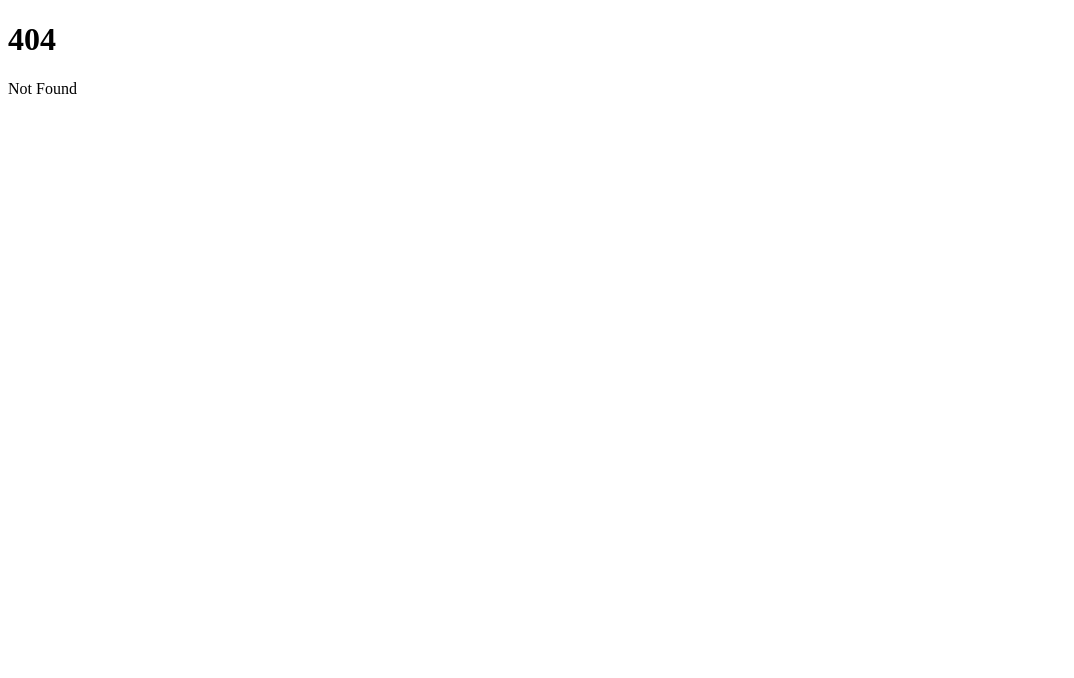
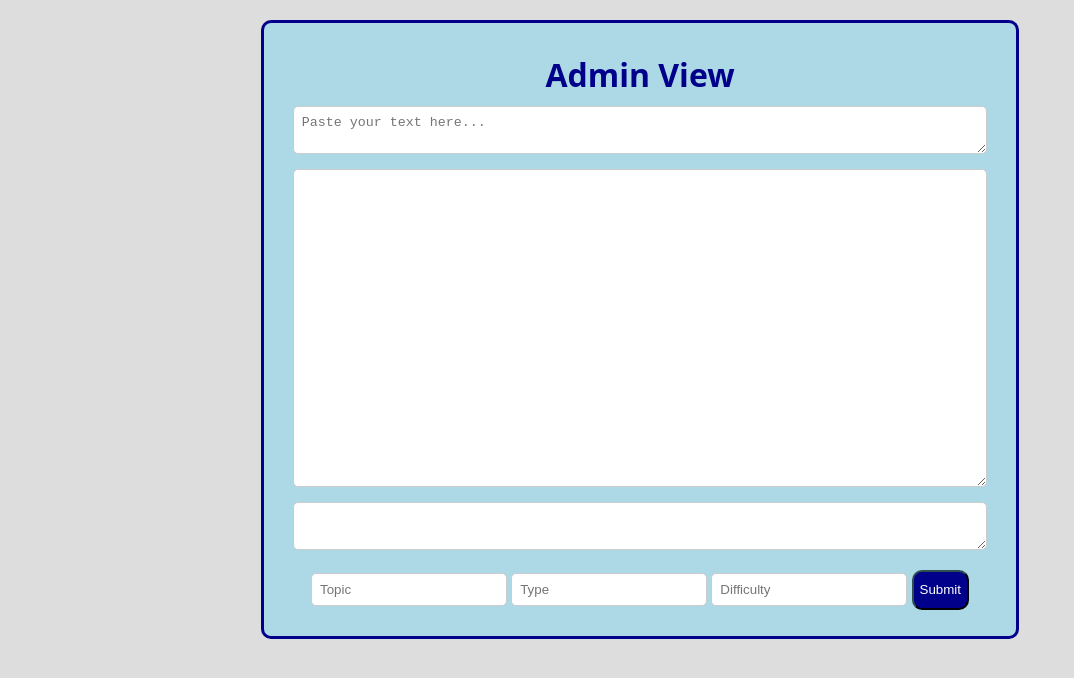
Before and after one commit to bnpd/LanGam, a SvelteKit app: page /admin in a window 1280 px wide. Before the commit this address had no page. Shown: the top 678 px of the page, without its empty margins (0-1074 px from the left). Built offline with nearby package versions, Linux system fonts and the light colour scheme.

Commit message:
add admin view

```diff
--- /dev/null
+++ b/src/routes/admin/+page.svelte
@@ -0,0 +1,60 @@
+<script lang="ts">
+  import '../global.css';
+	import { targetLang } from '$lib/stores';
+	import { backendPost } from '$lib/components/backend';
+	import { goto } from '$app/navigation';
+
+  let title = '';
+  let body = '';
+  let question = '';
+
+  function onSubmit(event: SubmitEvent) {
+    const formDataEntries = new FormData(event.target as HTMLFormElement);
+    const payload = {};
+    for (const [key, value] of formDataEntries.entries()) {
+      payload[key] = value as string;
+    }
+
+    backendPost('/new_document/'+$targetLang, payload, async (json: { csv: string; docId: string; }) => {
+      var link = document.createElement('a');
+      link.setAttribute('href', 'data:text/csv;charset=utf-8,' + encodeURIComponent(json.csv));
+      link.setAttribute('download', "new_document");
+      link.hidden = true;
+      document.body.appendChild(link);
+      link.click();
+      document.body.removeChild(link);
+
+      // display that document now
+      goto('/?doc=' + json.docId)
+    });
+  }
+
+  function onTitleInput() {
+    var paragraphs = title.split('\n');
+    console.log(paragraphs);
+    title = paragraphs[0];
+    if (paragraphs.length > 1) {
+        body = paragraphs.slice(1, paragraphs.length -1).join("\n").trim();
+    }
+    if (paragraphs.length > 2) {
+        question = paragraphs[paragraphs.length - 1];
+        console.log(question);
+
+    }
+  }
+</script>
+
+<svelte:head>
+	<title>Admin View - Automated Language Learning AI</title>
+</svelte:head>
+
+<form class="boxBig" on:submit|preventDefault={onSubmit}>
+  <h1>Admin View</h1>
+  <textarea name="title" placeholder="Paste your text here..." on:input={onTitleInput} bind:value={title}></textarea>
+  <textarea name="text" rows="20" placeholder="" bind:value={body}></textarea>
+  <textarea name="question" placeholder="" bind:value={question}></textarea>
+  <input type="text" name="topic" placeholder="Topic">
+  <input type="text" name="type" placeholder="Type">
+  <input type="text" name="difficulty" placeholder="Difficulty">
+  <input type="submit">
+</form>
--- a/src/routes/global.css
+++ b/src/routes/global.css
@@ -21,23 +21,31 @@ p {
   margin: 5px 0 0 0;
 }
 
-#divTask, #solutionField {
-  height: 30vh;
-  overflow-y: scroll;
-  overflow-x: hidden;
+button, input[type="submit"] {
+  background-color: aliceblue;
+  color: darkblue;
+  border-color: aliceblue;
+  height: 40px;
+  line-height: 34px;
+  margin-top: 10px;
+  border-radius: 10px;
 }
 
-#solutionField {
-  opacity: 50%;
+textarea {
+  width: 95%;
+  margin-bottom: 10px;
+  padding: 8px;
+  border: 1px solid #ccc;
+  border-radius: 5px;
+  resize: vertical;
 }
 
-#answbtn {
-  margin: 5px auto;
-  outline: none;
-}
-
-#contentbox {
-  text-align: justify;
+input[type="text"] {
+  width: 25%;
+  margin-bottom: 10px;
+  padding: 8px;
+  border: 1px solid #ccc;
+  border-radius: 5px;
 }
 
 .boxBig {
@@ -50,13 +58,6 @@ p {
   margin: 5px;
 }
 
-
-#emValidationError {
-  color: orangered;
-  font-weight: bold;
-  display: block
-}
-
 .pointer {
   cursor: pointer;
 }
@@ -65,33 +66,31 @@ p {
   color: red;
 }
 
-button {
-  background-color: aliceblue;
-  color: darkblue;
-  border-color: aliceblue;
-  height: 40px;
-  line-height: 34px;
-  margin-top: 10px;
-  border-radius: 10px;
-}
-
 .out-of-focus {
   opacity: 20%;
   pointer-events: none;
 }
 
-#answbtn {
+#divTask, #solutionField {
+  height: 30vh;
+  overflow-y: scroll;
+  overflow-x: hidden;
+}
+
+#solutionField {
+  opacity: 50%;
+}
+
+#answbtn, input[type="submit"] {
+  margin: 5px auto;
+  outline: none;
   background-color: darkblue;
   color: white;
   border-color: darkslategray;
 }
 
-#pNotifications {
-  color: darkblue;
-}
-
-#loginbox {
-  display: none;
+#contentbox {
+  text-align: justify;
 }
 
 
```
